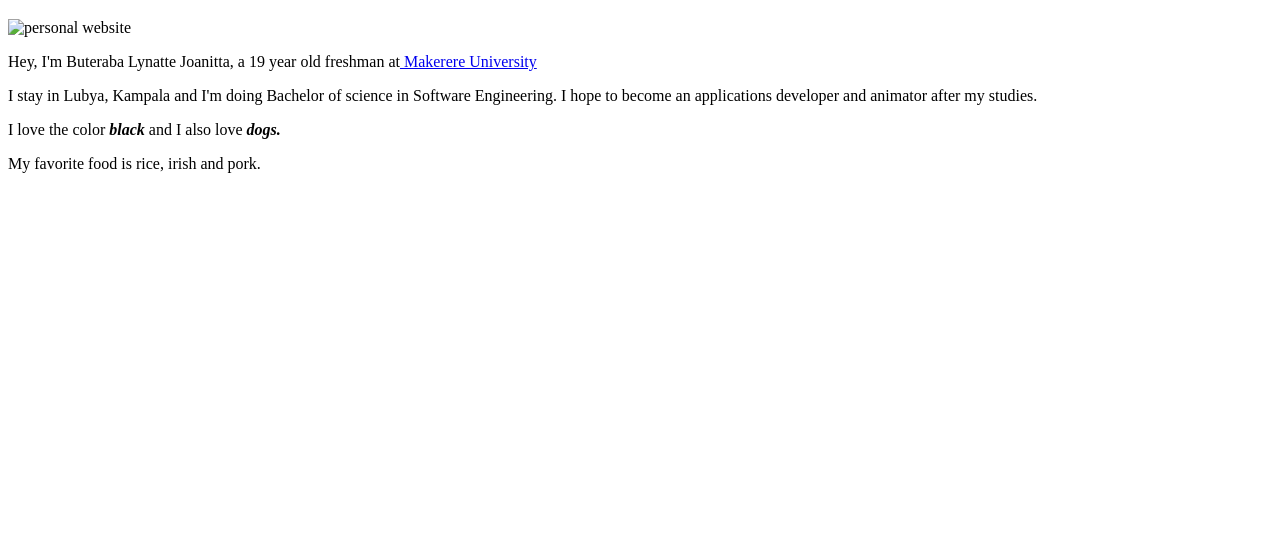
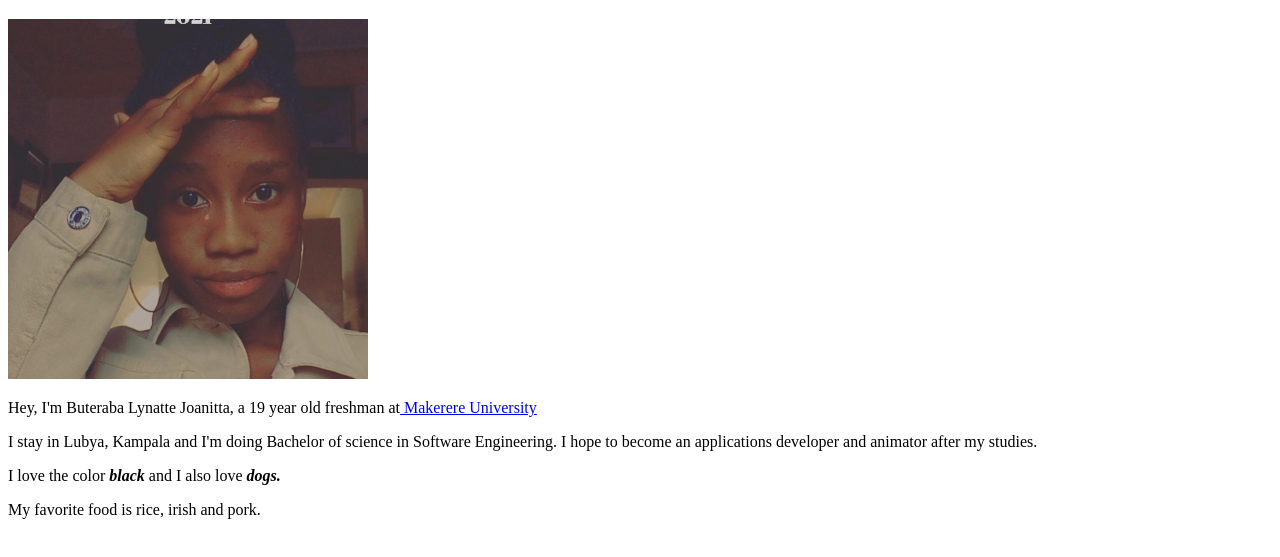
Before and after one commit to lynnbute/updated, a plain HTML site: page bio.html in a window 1280 px wide. Shown: the part 61-618 px from the top of the page. Drawn offline with Linux system fonts and the light colour scheme; files that its build step writes are made by us from their sources.

Commit message:
Update bio.html

```diff
--- a/bio.html
+++ b/bio.html
@@ -8,7 +8,7 @@
            </head>
     <body>
         <h1>About Me</h1>
-        <img src="bute.webp" alt="personal website" width="360" height="360">
+        <img src="images/bute.png" alt="personal website" width="360" height="360">
         <p>Hey, I'm Buteraba Lynatte Joanitta, a 19 year old freshman at<a href ="http://www.mak.ac.ug"> Makerere University <br></a></p>
         I stay in Lubya, Kampala and I'm doing Bachelor of science in Software Engineering. I hope to become an applications developer and animator after my studies.
         <p>I love the color <i><strong>black</strong></i> and I also love <i><strong>dogs.</strong></i></p> <p>My favorite food is rice, irish and pork.</p>
```
